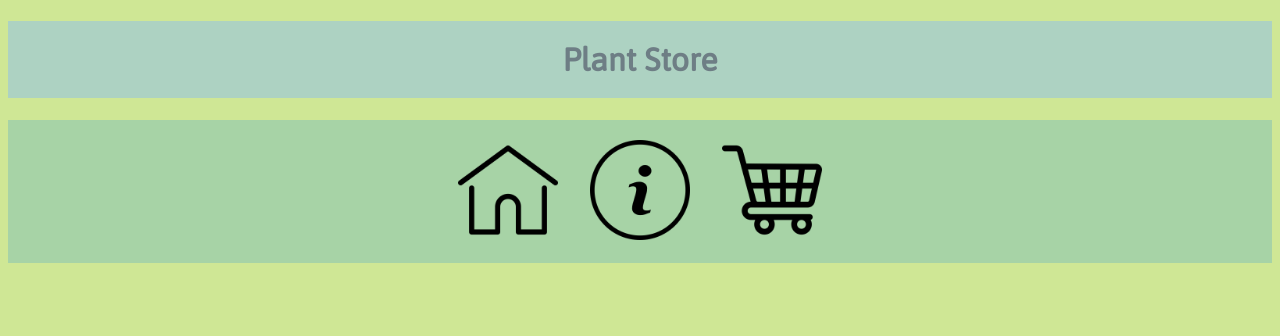
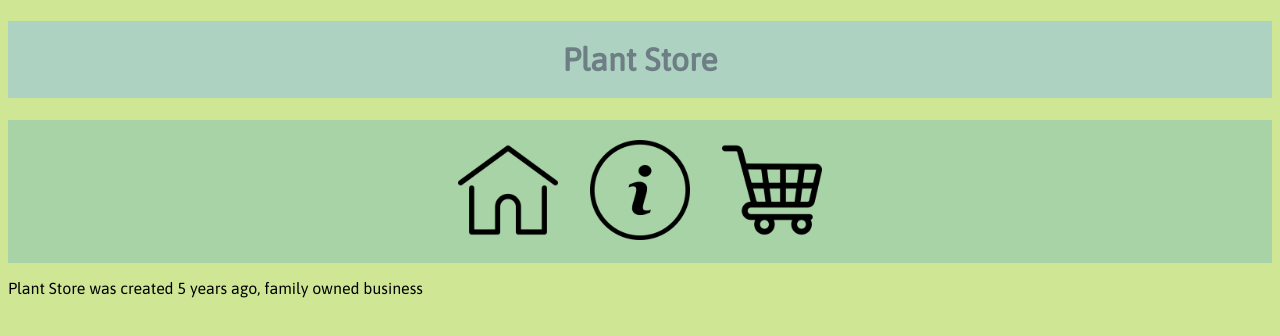
Before and after one commit to gdizon/plantstore, a React (Create React App) app: page /AboutUs in a window 1280 px wide. Shown: the top 336 px of the page. Built offline with nearby package versions, Linux system fonts and the light colour scheme.

Commit message:
aboutus added

```diff
--- a/package.json
+++ b/package.json
@@ -1,5 +1,4 @@
 {
-
   "name": "plantstore",
   "version": "0.1.0",
   "private": true,
--- /dev/null
+++ b/src/AboutUs.js
@@ -0,0 +1,7 @@
+const AboutUs = () => {
+    return (
+        <p>Plant Store was created 5 years ago, family owned business</p>
+     );
+}
+
+export default AboutUs;
--- a/src/App.js
+++ b/src/App.js
@@ -4,6 +4,7 @@ import Monstera from "./Monstera";
 import Hoya from './Hoya';
 import Philodendron from './Philodendron';
 import Pothos from './Pothos';
+import AboutUs from './AboutUs';
 import { BrowserRouter as Router, Route, Switch } from 'react-router-dom';
 
 function App() {
@@ -29,6 +30,9 @@ function App() {
             <Route path="/Pothos">
               <Pothos />
             </Route>
+            <Route path="/AboutUs">
+              <AboutUs />
+            </Route>
           </Switch>
         </div>
       </div>
```
